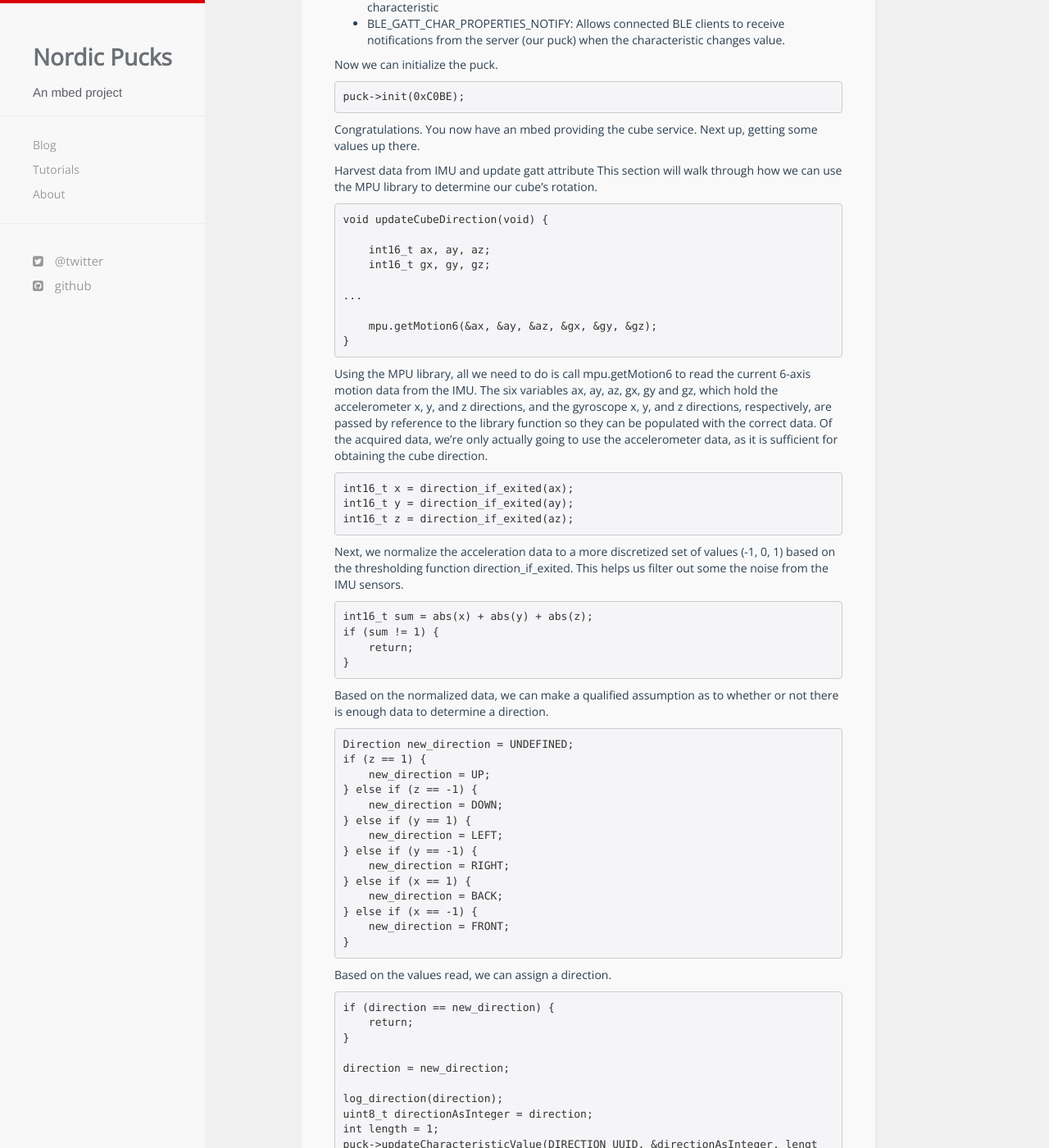
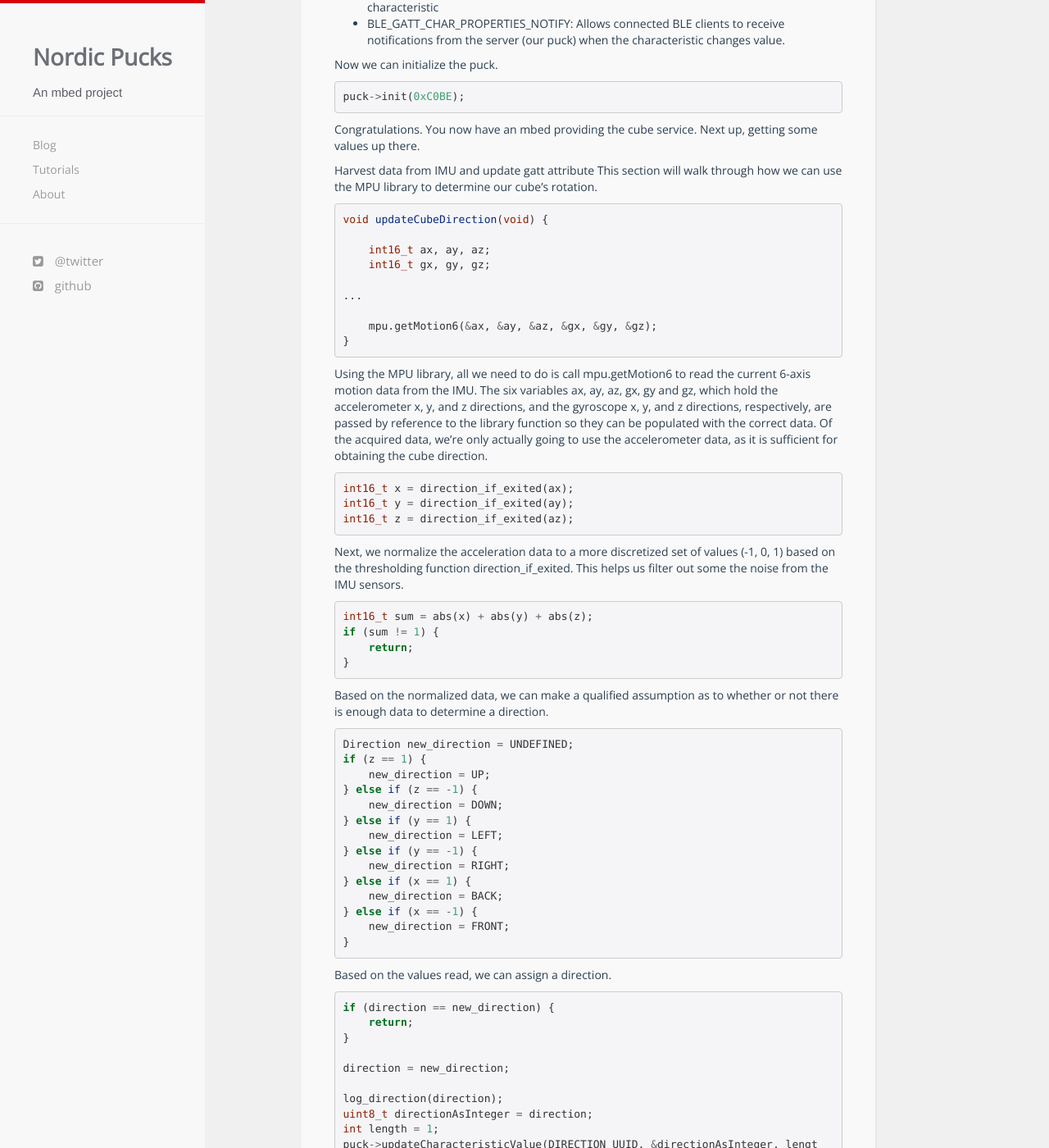
Before and after one commit to NordicPlayground/puck, a Jekyll site: the page built from _tutorials/cube.md, in a window 1280 px wide and 1400 px high, scrolled down 3709 px. Shown: the whole window at 82% size. Built offline with Jekyll 4.4.1, drawn with Linux system fonts in a browser that asks for light colours; nearby versions of some CDN libraries; comment, search, counter and statistics services are not loaded; some of the changed text lies outside the part shown.

Commit message:
Syntax highlight cube

```diff
--- a/_tutorials/cube.md
+++ b/_tutorials/cube.md
@@ -74,8 +74,10 @@ Import the library and include it in your main.cpp file.
 IMU setup and initialization
 Include the MPU5060 header and create an MPU5060 object.
 
-    #include "MPU6050.h"
-    MPU6050 mpu;
+{% highlight cpp %}
+#include "MPU6050.h"
+MPU6050 mpu;
+{% endhighlight %}
 
 Now initialize the MPU in the main function main.cpp.
 After the call to initialize() we test the MPU connection by calling testConnection().
@@ -84,17 +86,19 @@ Sometimes false is returned, to fix this you should power cycle the mbed, leavin
 
 TODO is it enough to power cycle the mpu? or just call mpu.initialize() again?
 
-    int main() {
-        LOG_VERBOSE("MPU6050 test startup:\n");
-        mpu.initialize();
-        LOG_VERBOSE("TestConnection\n");
-        if (mpu.testConnection()) {
-            LOG_INFO("MPU initialized.\n");
-        } else {
-            LOG_ERROR("MPU not properly initialized!\n");
-        }
-        ....
+{% highlight cpp %}
+int main() {
+    LOG_VERBOSE("MPU6050 test startup:\n");
+    mpu.initialize();
+    LOG_VERBOSE("TestConnection\n");
+    if (mpu.testConnection()) {
+        LOG_INFO("MPU initialized.\n");
+    } else {
+        LOG_ERROR("MPU not properly initialized!\n");
     }
+    ....
+}
+{% endhighlight %}
 
 Now we can get readings from the MPU.
 
@@ -104,18 +108,22 @@ Think of a gatt service as an object exposed over bluetooth LE, with gatt charac
 
 Set up the following UUIDs for our service.
 
-    const UUID CUBE_SERVICE_UUID = stringToUUID("bftj cube       ");
-    const UUID DIRECTION_UUID = stringToUUID("bftj cube dirctn");
+{% highlight cpp %}
+const UUID CUBE_SERVICE_UUID = stringToUUID("bftj cube       ");
+const UUID DIRECTION_UUID = stringToUUID("bftj cube dirctn");
+{% endhighlight %}
 
 Now add the characteristic to the puck via the following.
 This will create the gatt service "bftj cube       " if it doesn't exist, and add the direction characteristic "bftj cube dirctn" to it. The DIRECTION_UUID is a 1 byte value.
 
-    int characteristicValueLength = 1;
-    puck->addCharacteristic(
-            CUBE_SERVICE_UUID,
-            DIRECTION_UUID,
-            characteristicValueLength,
-            GattCharacteristic::BLE_GATT_CHAR_PROPERTIES_READ | GattCharacteristic::BLE_GATT_CHAR_PROPERTIES_NOTIFY);
+{% highlight cpp %}
+int characteristicValueLength = 1;
+puck->addCharacteristic(
+        CUBE_SERVICE_UUID,
+        DIRECTION_UUID,
+        characteristicValueLength,
+        GattCharacteristic::BLE_GATT_CHAR_PROPERTIES_READ | GattCharacteristic::BLE_GATT_CHAR_PROPERTIES_NOTIFY);
+{% endhighlight %}
 
 We have given the characteristic the following properties:
 
@@ -124,68 +132,80 @@ We have given the characteristic the following properties:
 
 Now we can initialize the puck.
 
-    puck->init(0xC0BE);
+{% highlight cpp %}
+puck->init(0xC0BE);
+{% endhighlight %}
 
 Congratulations. You now have an mbed providing the cube service. Next up, getting some values up there.
 
 Harvest data from IMU and update gatt attribute
 This section will walk through how we can use the MPU library to determine our cube's rotation.
 
-    void updateCubeDirection(void) {
+{% highlight cpp %}
+void updateCubeDirection(void) {
 
-        int16_t ax, ay, az;
-        int16_t gx, gy, gz;
+    int16_t ax, ay, az;
+    int16_t gx, gy, gz;
 
-    ...
+...
 
-        mpu.getMotion6(&ax, &ay, &az, &gx, &gy, &gz);
-    }
+    mpu.getMotion6(&ax, &ay, &az, &gx, &gy, &gz);
+}
+{% endhighlight %}
 
 Using the MPU library, all we need to do is call mpu.getMotion6 to read the current 6-axis motion data from the IMU.
 The six variables ax, ay, az, gx, gy and gz, which hold the accelerometer x, y, and z directions, and the gyroscope x, y, and z directions, respectively, are passed by reference to the library function so they can be populated with the correct data.
 Of the acquired data, we're only actually going to use the accelerometer data, as it is sufficient for obtaining the cube direction.
 
-    int16_t x = direction_if_exited(ax);
-    int16_t y = direction_if_exited(ay);
-    int16_t z = direction_if_exited(az);
+{% highlight cpp %}
+int16_t x = direction_if_exited(ax);
+int16_t y = direction_if_exited(ay);
+int16_t z = direction_if_exited(az);
+{% endhighlight %}
 
 Next, we normalize the acceleration data to a more discretized set of values (-1, 0, 1) based on the thresholding function direction_if_exited.
 This helps us filter out some the noise from the IMU sensors.
 
-    int16_t sum = abs(x) + abs(y) + abs(z);
-    if (sum != 1) {
-        return;
-    }
+{% highlight cpp %}
+int16_t sum = abs(x) + abs(y) + abs(z);
+if (sum != 1) {
+    return;
+}
+{% endhighlight %}
 
 Based on the normalized data, we can make a qualified assumption as to whether or not there is enough data to determine a direction.
 
-    Direction new_direction = UNDEFINED;
-    if (z == 1) {
-        new_direction = UP;
-    } else if (z == -1) {
-        new_direction = DOWN;
-    } else if (y == 1) {
-        new_direction = LEFT;
-    } else if (y == -1) {
-        new_direction = RIGHT;
-    } else if (x == 1) {
-        new_direction = BACK;
-    } else if (x == -1) {
-        new_direction = FRONT;
-    }
+{% highlight cpp %}
+Direction new_direction = UNDEFINED;
+if (z == 1) {
+    new_direction = UP;
+} else if (z == -1) {
+    new_direction = DOWN;
+} else if (y == 1) {
+    new_direction = LEFT;
+} else if (y == -1) {
+    new_direction = RIGHT;
+} else if (x == 1) {
+    new_direction = BACK;
+} else if (x == -1) {
+    new_direction = FRONT;
+}
+{% endhighlight %}
 
 Based on the values read, we can assign a direction.
 
-    if (direction == new_direction) {
-        return;
-    }
+{% highlight cpp %}
+if (direction == new_direction) {
+    return;
+}
 
-    direction = new_direction;
+direction = new_direction;
 
-    log_direction(direction);
-    uint8_t directionAsInteger = direction;
-    int length = 1;
-    puck->updateCharacteristicValue(DIRECTION_UUID, &directionAsInteger, length);
+log_direction(direction);
+uint8_t directionAsInteger = direction;
+int length = 1;
+puck->updateCharacteristicValue(DIRECTION_UUID, &directionAsInteger, length);
+{% endhighlight %}
 
 If the direction was different than the previous direction, we update the program state, and change the value of the direction characteristic.
 This will cause any Bluetooth devices listening for changes to get a notification.
```
